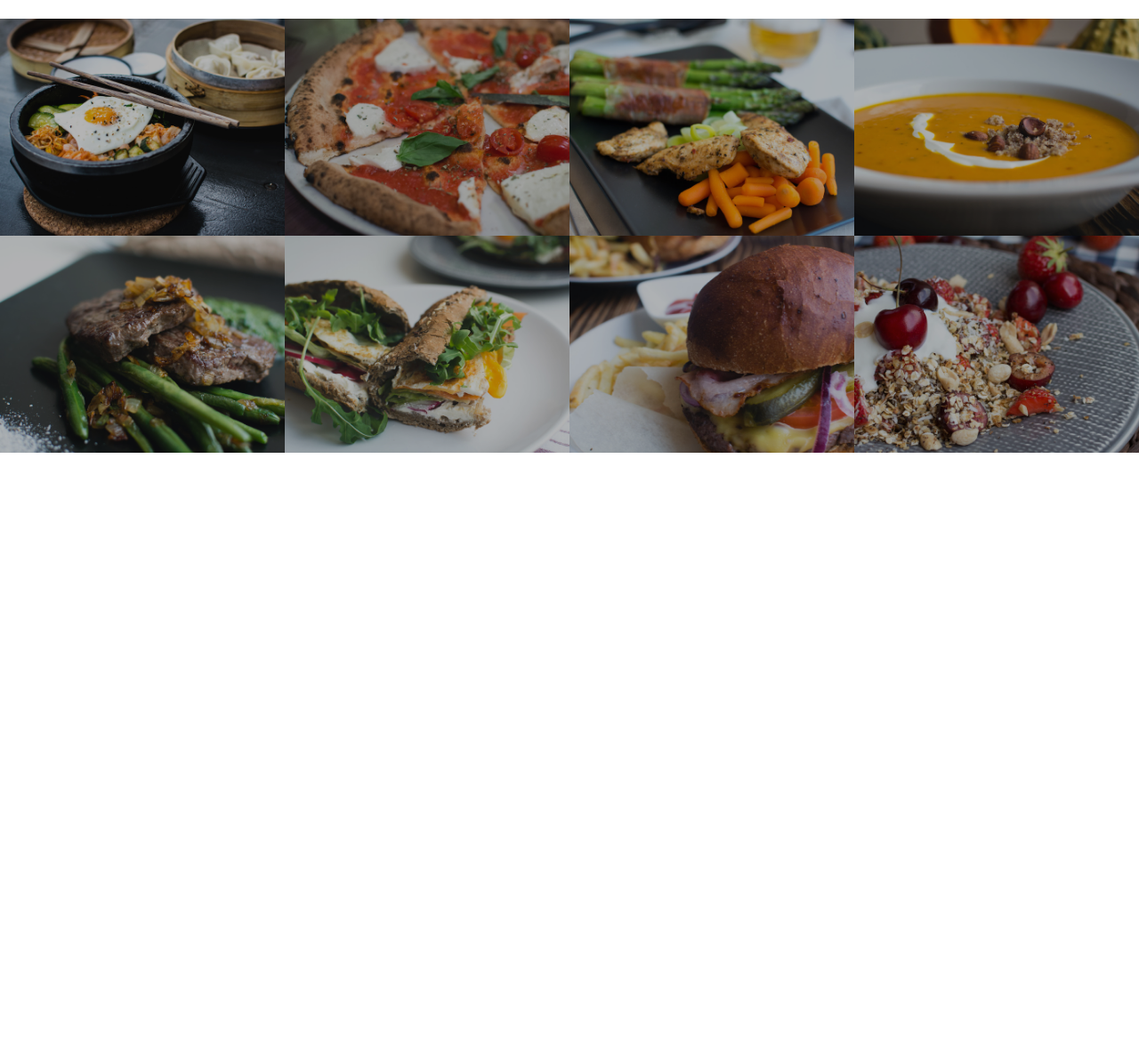
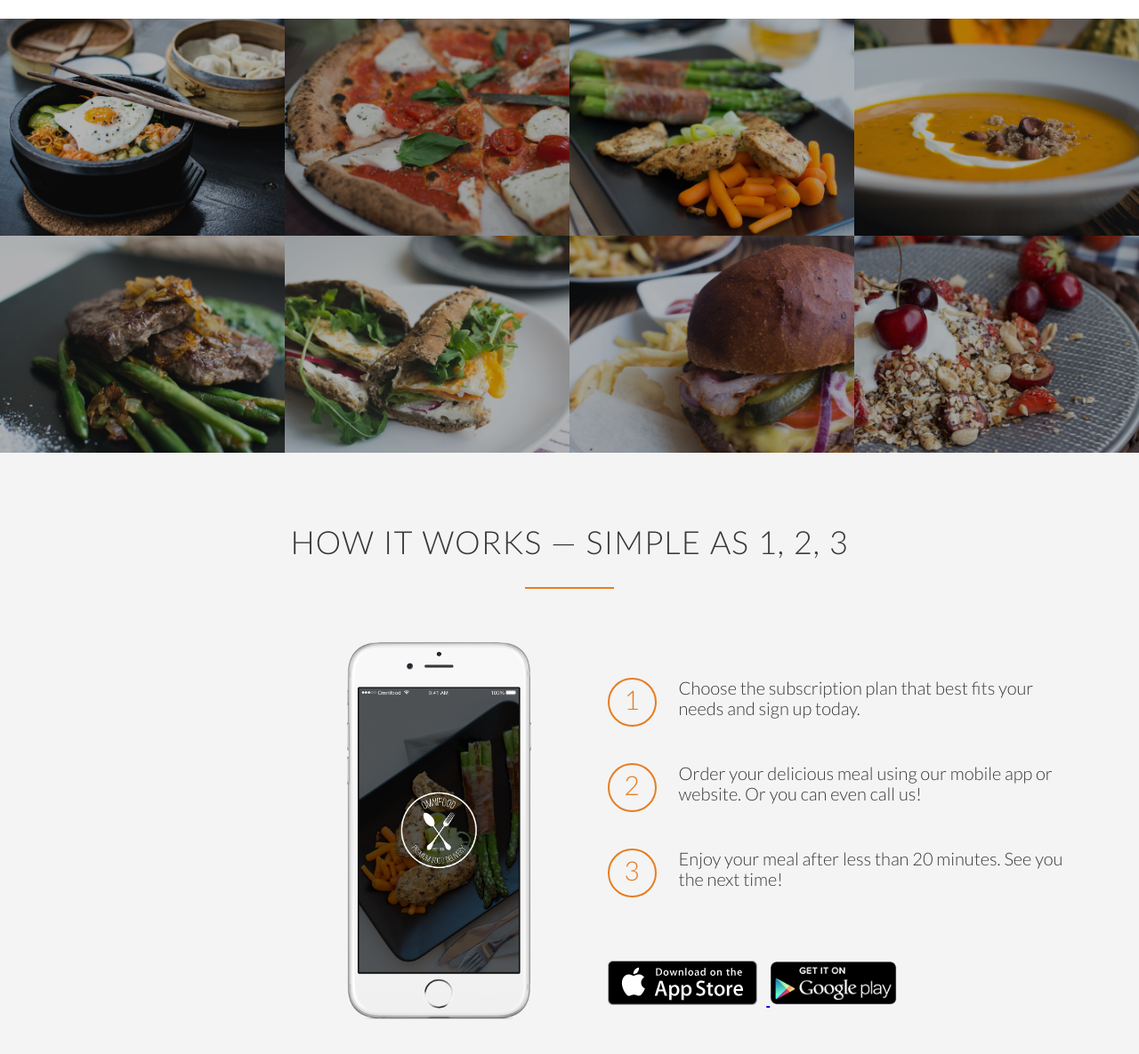
Before and after one commit to Eden-Kaduri/Interactive_web_design, a plain HTML site: page index.html in a window 1280 px wide. Shown: the part 1489-2674 px from the top of the page at 89% size. Before the commit the page ends 1998 px from the top, so only its background shows below. Drawn offline with nearby package versions, Linux system fonts and the light colour scheme.

Commit message:
Section added
Added "How it works" section

```diff
--- a/index.html
+++ b/index.html
@@ -93,7 +93,7 @@
             </figure>
         </li>
         </ul>
-        <ul class="meals-showcase">
+        <ul class="meals-showcase clearfix">
             <li>
                 <figure class="meal-photo">
                     <img src="resources/img/5.jpg" alt="Paleo beef steak with vegetables">
@@ -118,6 +118,37 @@
 
 
     </section>
+    <section class="section-steps">
+        <div class="row">
+            <h2>How it works &mdash; Simple as 1, 2, 3</h2>
+        </div>
+        <div class="row">
+            <div class="col span-1-of-2 steps-box">
+                <img src="resources/img/app-iPhone.png" alt="Omnifood app on iphone" class="app-screen">
+            </div>
+            <div class="col span-1-of-2 steps-box">
+                <div class="works-step">
+                    <div>1</div>
+                    <p>Choose the subscription plan that best fits your needs and sign up today.</p>
+                </div>
+                <div class="works-step">
+                    <div>2</div>
+                    <p>Order your delicious meal using our mobile app or website. Or you can even call us!</p>
+                </div>
+                <div class="works-step">
+                    <div>3</div>
+                    <p>Enjoy your meal after less than 20 minutes. See you the next time!</p>
+                </div>
+
+                <a href="#" class="btn-app">
+                    <img src="resources/img/download-app.svg" alt="App Store Button">
+                </a>
+                <a href="#" class="btn-app">
+                    <img src="resources/img/download-app-android.png" alt="Play Store Button">
+                </a>
+            </div>
+        </div>
+    </section>
 </body>
 
 </html>
--- a/resources/css/style.css
+++ b/resources/css/style.css
@@ -14,6 +14,15 @@ html{
     font-weight: 300;
     font-size: 20px;
     text-rendering: optimizeLegibility;
+}
+
+.clearfix {zoom: 1}
+.clearfix::after{
+    content: '.';
+    clear:both;
+    display: block;
+    height: 0;
+    visibility: hidden;
 }
 /*--------------------------------------*/
 /*REUSABLE COMPONENTS*/
@@ -59,7 +68,7 @@ h2{
     letter-spacing: 1px;
 }
 
-h2::after{
+h2::after{/*will appear after the h2*/
     display: block;
     height: 2px;
     background-color:#e67e22;
@@ -235,3 +244,53 @@ header{
     transform: scale(1.03);
     opacity: 1;
 }
+/*--------------------------------------*/
+/*HOW IT WORKS*/
+/*--------------------------------------*/
+.section-steps{
+background-color: #f4f4f4 ;
+}
+
+.steps-box:first-child{/*will choose the first of the step-box*/
+text-align: right;
+padding-right: 3%;
+margin-top: 30px;
+}
+
+.steps-box:last-child{
+padding-left: 3%;
+margin-top: 70px;
+}
+
+.app-screen{
+    width:40%;
+    height:auto;
+}
+
+.works-step{
+    margin-bottom: 50px;
+}
+
+.works-step:last-of-type{/*same as last child*/
+    margin-bottom: 80px;
+}
+
+.works-step div{
+    color: #e67e22;
+    border: 2px solid #e67e22;
+    display: inline-block;
+    border-radius: 50%;
+    height: 55px;
+    width: 55px;
+    text-align: center;
+    padding: 5px;
+    float: left;
+    font-size: 150%;
+    margin-right: 25px;
+}
+
+.btn-app img{
+    height: 50px;
+    width: auto;
+    margin-right: 10px;
+}
```
Also changed, not shown: resources/img/download-app.svg (added).
